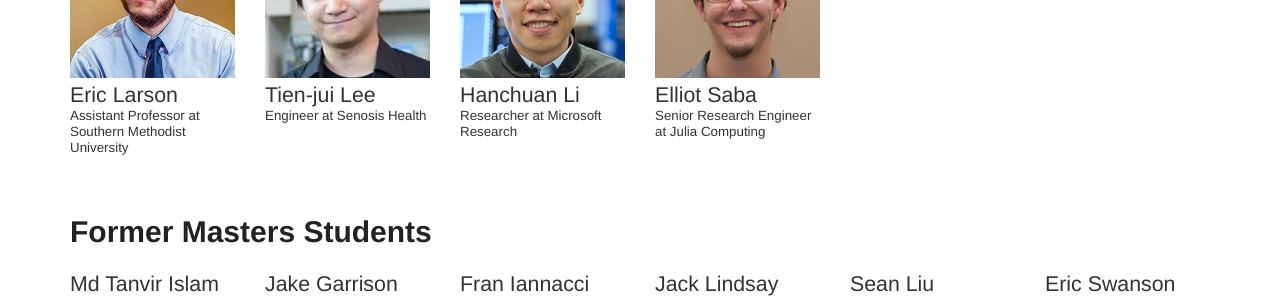
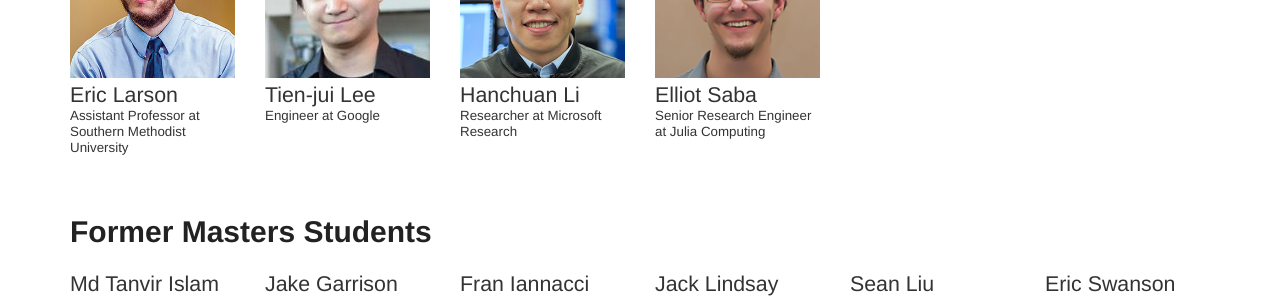
Before and after one commit to ubicomplab/ubicomplab.github.io, a Jekyll site: the page built from members/index.html, in a window 1280 px wide and 900 px high, scrolled down 2305 px. Shown: the part 152-451 px from the top of the window. Built offline with Jekyll 4.4.1, drawn with Linux system fonts in a browser that asks for light colours; some web fonts are replaced.

Commit message:
Update Tien's affiliation in members.yml

```diff
--- a/_data/members.yml
+++ b/_data/members.yml
@@ -200,7 +200,7 @@
   name: Tien-jui Lee
   image: /images/members/tien.jpg
   status: alumni
-  affiliation: Engineer at Senosis Health
+  affiliation: Engineer at Google
 
 - id: kay
   name: Matthew Kay
```
